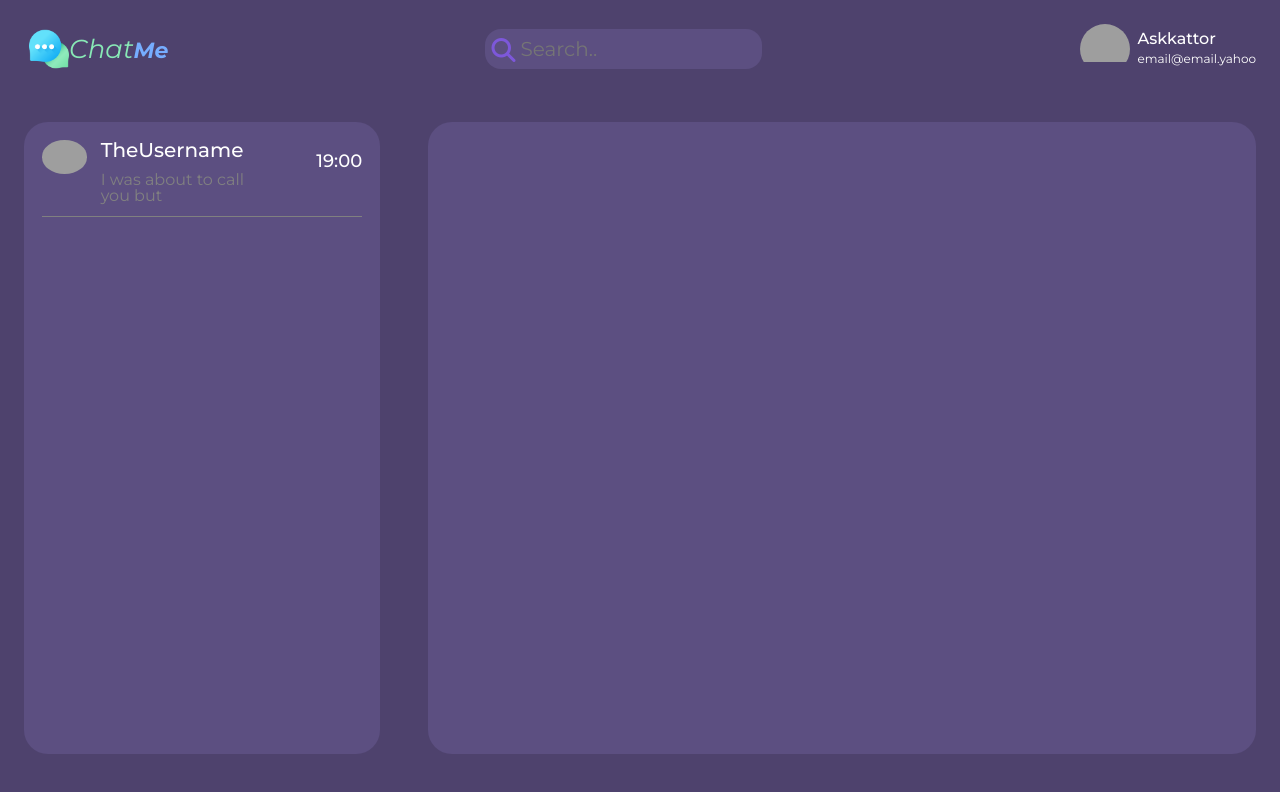
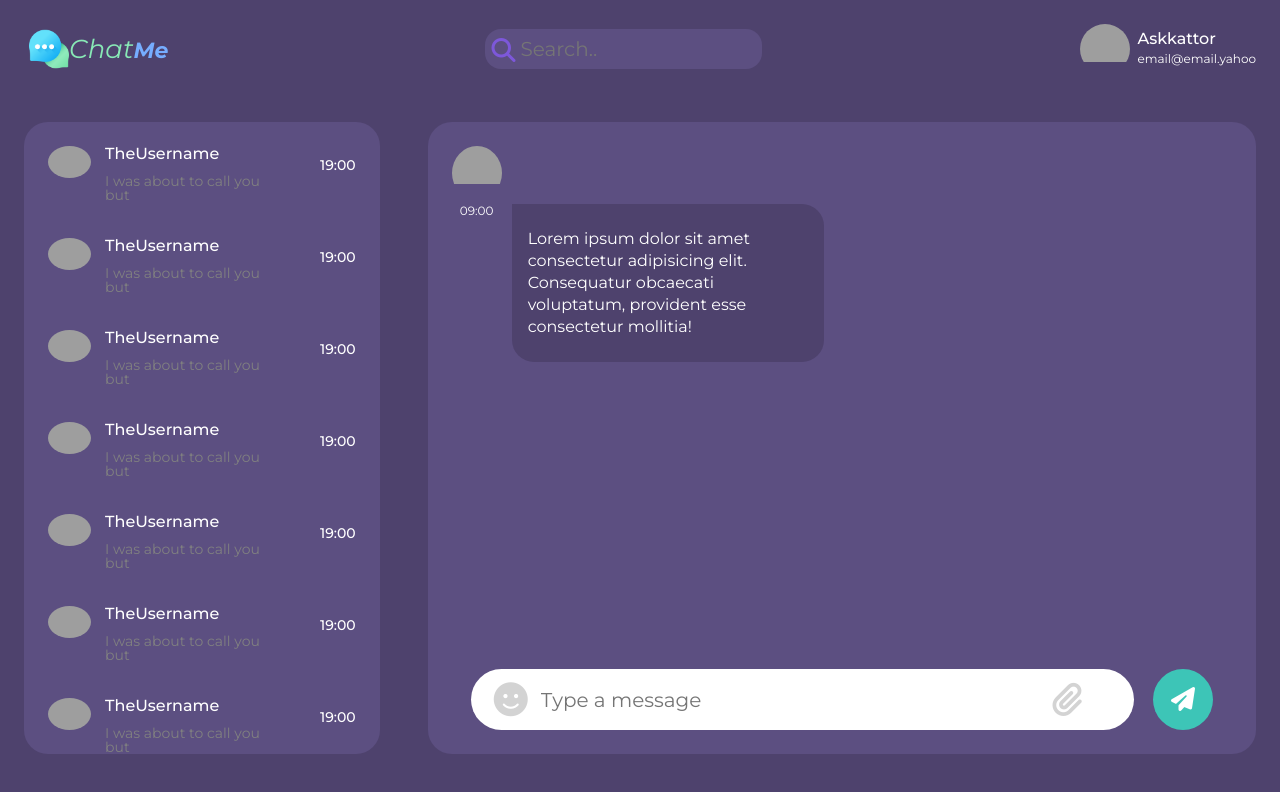
Before and after one commit to EmilArnaudov/react-chat-app, a React (Create React App) app: page / in a window 1280 px wide. Shown: the top 792 px of the page. Built offline with nearby package versions, Linux system fonts and the light colour scheme; grey boxes are pictures that could not be loaded.

Commit message:
create chat ui

```diff
--- a/src/components/chat/Chat.js
+++ b/src/components/chat/Chat.js
@@ -1,9 +1,15 @@
 import styles from './Chat.module.css';
+
+import ChatInput from './chatInput/ChatInput';
+import ChatMessage from './chatMessage/ChatMessage';
 
 export default function Chat() {
     return (
         <div className={styles.container}>
-
+            <div className={styles.chatMessages}>
+                <ChatMessage></ChatMessage>
+            </div>
+            <ChatInput></ChatInput>
         </div>
     )
 }
--- a/src/components/chat/Chat.module.css
+++ b/src/components/chat/Chat.module.css
@@ -3,4 +3,9 @@
     height: 100%;
     background-color: #5c4f81;
     border-radius: 24px;
+    padding: 24px;
+
+    display: flex;
+    flex-direction: column;
+    justify-content: space-between;
 }
--- /dev/null
+++ b/src/components/chat/chatInput/ChatInput.js
@@ -0,0 +1,12 @@
+import styles from './ChatInput.module.css';
+
+export default function ChatInput() {
+    return (
+        <div className={styles.container}>
+            <i className={["fa-solid", "fa-face-smile", styles.smile].join(' ')}></i>
+            <i className={["fa-solid", "fa-paperclip", styles.paperclip].join(' ')}></i>
+            <input className={styles.input} type="text" placeholder='Type a message' />
+            <span className={styles.sendIcon}><i class="fa-solid fa-paper-plane"></i></span>
+        </div>
+    )
+}
--- /dev/null
+++ b/src/components/chat/chatInput/ChatInput.module.css
@@ -0,0 +1,47 @@
+.container {
+    display: flex;
+    justify-content: space-evenly;
+    position: relative;
+}
+
+.input {
+    width: 85%;
+    font-size: 20px;
+    font-family: Montserrat, sans-serif;
+    border: none;
+    border-radius: 36px;
+    padding-left: 70px;
+    padding-right: 70px;
+    overflow-x: scroll;
+}
+
+.input:focus {
+    border: none;
+    outline: none;
+}
+
+.sendIcon {
+    padding: 18px;
+    border-radius: 50%;
+    color: white;
+    background-color: #3dc5b7;
+    font-size: 24px;
+}
+
+.smile {
+    position: absolute;
+    top: 14px;
+    left: 42px;
+    color: lightgray;
+    font-size: 34px;
+    cursor: pointer;
+}
+
+.paperclip {
+    position: absolute;
+    top: 14px;
+    right: 150px;
+    color: lightgray;
+    font-size: 34px;
+    cursor: pointer;
+}
--- /dev/null
+++ b/src/components/chat/chatMessage/ChatMessage.js
@@ -0,0 +1,19 @@
+import styles from './ChatMessage.module.css';
+
+export default function ChatMessage() {
+    return (
+        <div className={styles.container}>
+            <div className={styles.imageAndTime}>
+                <div className={styles.imageContainer}>
+                    <img className={styles.image} src="https://data.whicdn.com/images/342481594/original.jpg" alt="" />
+                </div>
+                <p className={styles.time}>09:00</p>
+
+            </div>
+            <div className={styles.messageContainer}>
+                <p className={styles.message}>Lorem ipsum dolor sit amet consectetur adipisicing elit. Consequatur obcaecati voluptatum, provident esse consectetur mollitia!</p>
+            </div>
+        </div>
+
+    )
+}
--- /dev/null
+++ b/src/components/chat/chatMessage/ChatMessage.module.css
@@ -0,0 +1,39 @@
+.container {
+    display: flex;
+    gap: 10px;
+}
+
+.imageContainer {
+    width: 50px;
+    height: 54px;
+    border-radius: 50%;
+    overflow: hidden;
+}
+
+.image {
+    width: 100%;
+    object-fit: cover;
+    object-position: center;
+
+}
+
+.time {
+    margin-top: 5px;
+    color: white;
+    font-size: 12px;
+    text-align: center;
+}
+
+
+.messageContainer {
+    margin-top: 58px;
+    width: 40%;
+    background-color: #4e426d;
+    padding: 24px 16px;
+    border-radius: 0px 22px 22px 22px;
+}
+
+.message {
+    color: white;
+    line-height: 22px;
+}
--- a/src/components/contact/Contact.module.css
+++ b/src/components/contact/Contact.module.css
@@ -2,10 +2,18 @@
     display: flex;
     gap: 14px;
     padding-bottom: 12px;
+    transition: background-color 400ms ease-in-out;
+    padding: 6px;
+    border-radius: 16px;
+}
+
+.card:hover {
+    cursor: pointer;
+    background-color: #696083;
 }
 
 .imgContainer {
-    width: 17%;
+    width: 15%;
 }
 
 .img {
@@ -24,12 +32,13 @@
 
 .username {
     color: white;
-    font-size: 20px;
+    font-size: 16px;
     font-weight: 500;
 }
 
 .lastMessage {
     color: grey;
+    font-size: 14px;
 }
 
 .lastMessageTimeContainer {
@@ -40,11 +49,11 @@
 .lastMessageTime {
     margin-top: 11.5px;
     margin-left: 30px;
-    font-size: 18px;
+    font-size: 14px;
     color: white;
     font-weight: 500;
 }
 
 .borderBottom {
-    border-bottom: 0.05px solid gray;
+    /* border-bottom: 0.05px solid gray; */
 }
--- a/src/components/contacts/Contacts.js
+++ b/src/components/contacts/Contacts.js
@@ -6,6 +6,12 @@ export default function Contacts() {
     return (
         <div className={styles.container}>
             <Contact></Contact>
+            <Contact></Contact>
+            <Contact></Contact>
+            <Contact></Contact>
+            <Contact></Contact>
+            <Contact></Contact>
+            <Contact></Contact>
         </div>
     )
 }
--- a/src/components/contacts/Contacts.module.css
+++ b/src/components/contacts/Contacts.module.css
@@ -4,4 +4,23 @@
     background-color: #5c4f81;
     border-radius: 24px;
     padding: 18px;
+
+    display: flex;
+    flex-direction: column;
+    gap: 24px;
+    overflow-y: scroll;
 }
+
+.container::-webkit-scrollbar {
+    width: 12px;               /* width of the entire scrollbar */
+  }
+
+.container::-webkit-scrollbar-track {
+    background: transparent;        /* color of the tracking area */
+  }
+
+.container::-webkit-scrollbar-thumb {
+    background-color: #3f345f;    /* color of the scroll thumb */
+    border-radius: 20px;       /* roundness of the scroll thumb */
+    border: 5px solid #3f345f;  /* creates padding around scroll thumb */
+  }
```
